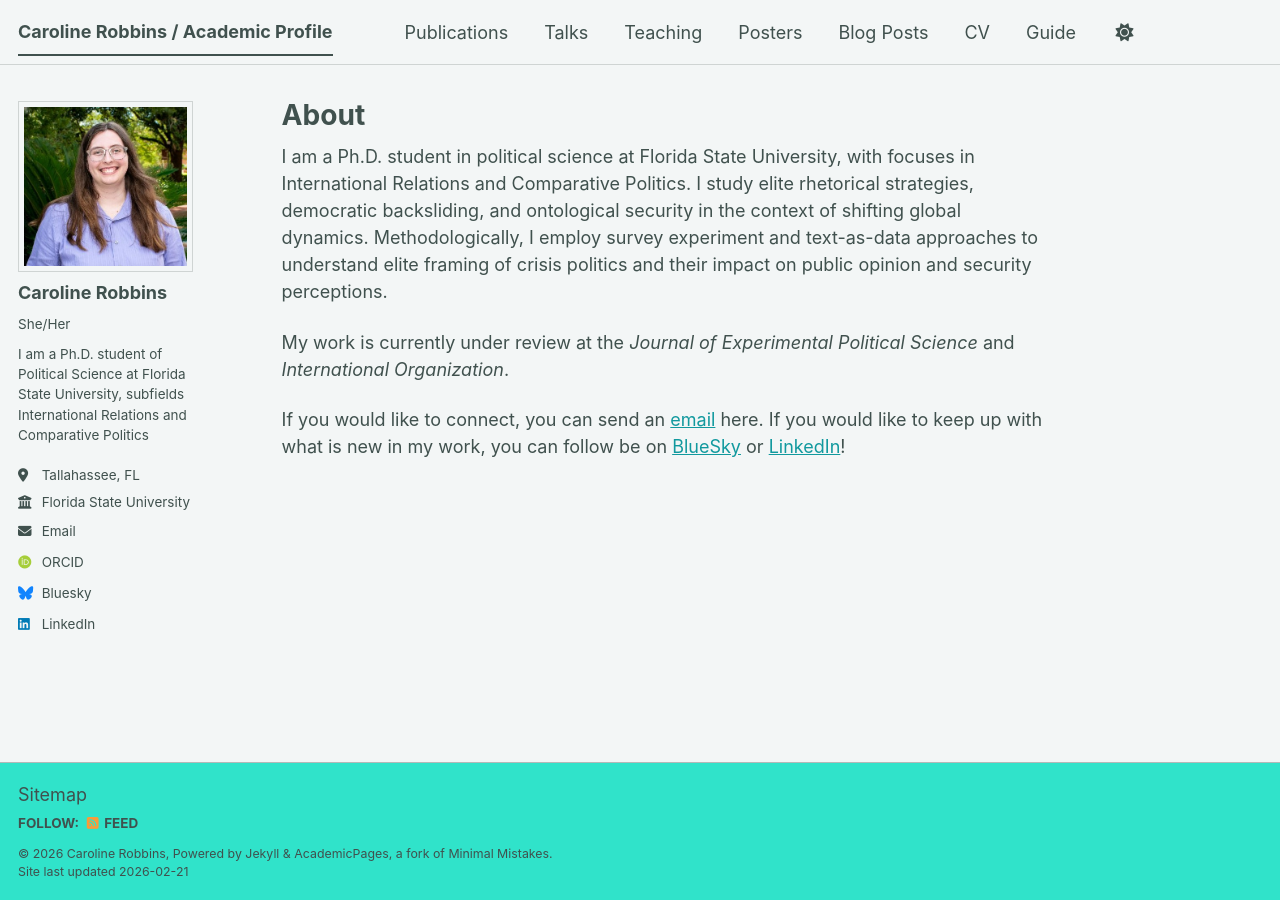
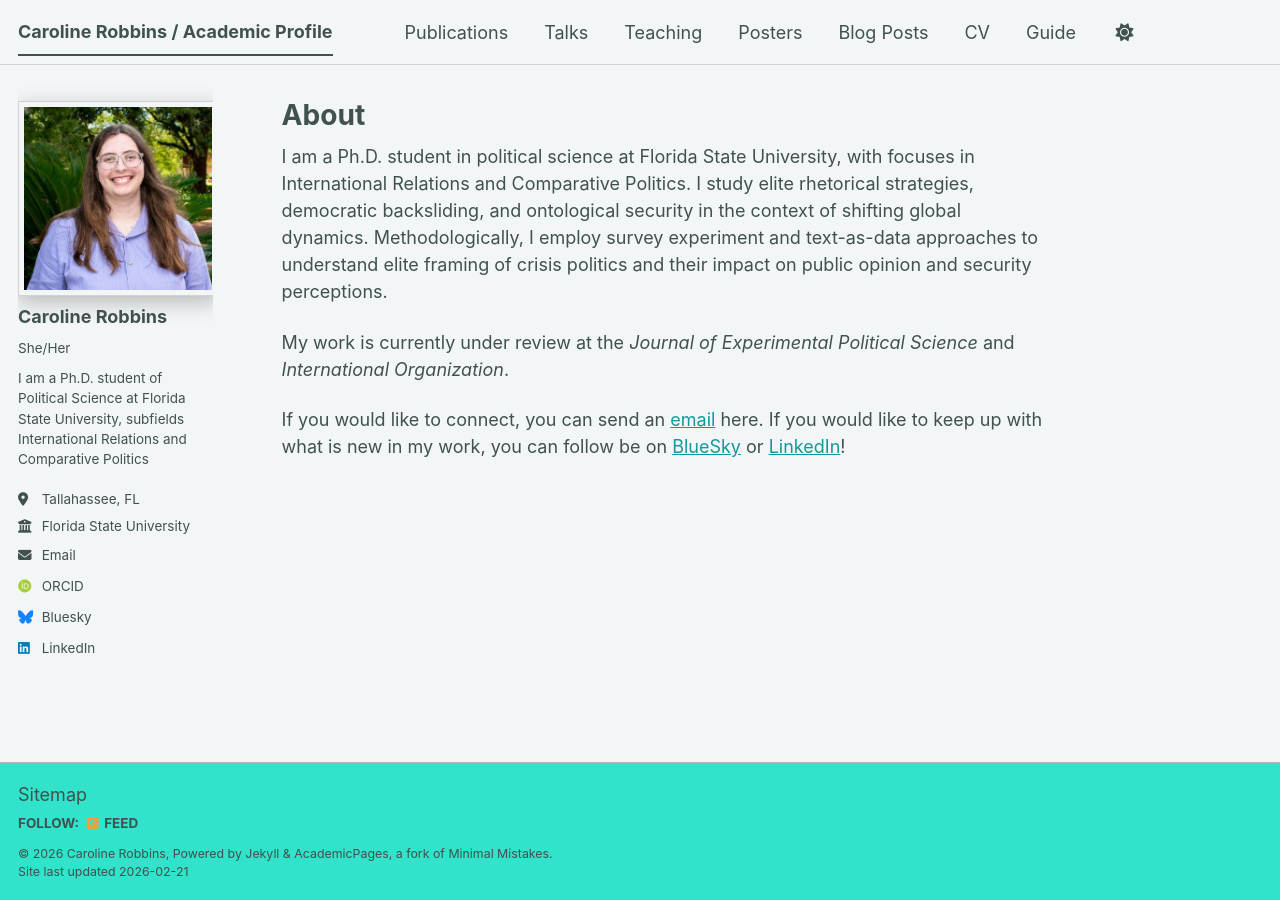
Before and after one commit to crobbinsphd/crobbinsphd.github.io, a Jekyll site: the page built from _pages/about.md, in a window 1280 px wide. Built offline with Jekyll 4.4.1, drawn with Linux system fonts in a browser that asks for light colours; some web fonts are replaced; a script bundle is joined from its source files by our own code; library files that are not in the unit come from our copies.

Commit message:
Update main.scss

```diff
--- a/assets/css/main.scss
+++ b/assets/css/main.scss
@@ -62,3 +62,10 @@
   height: auto;
   border-radius: 0 !important;
 }
+
+.author__avatar img {
+  border-radius: 0 !important;
+  width: 220px;
+  max-width: 100%;
+  box-shadow: 0 6px 20px rgba(0,0,0,0.25);
+}
```
